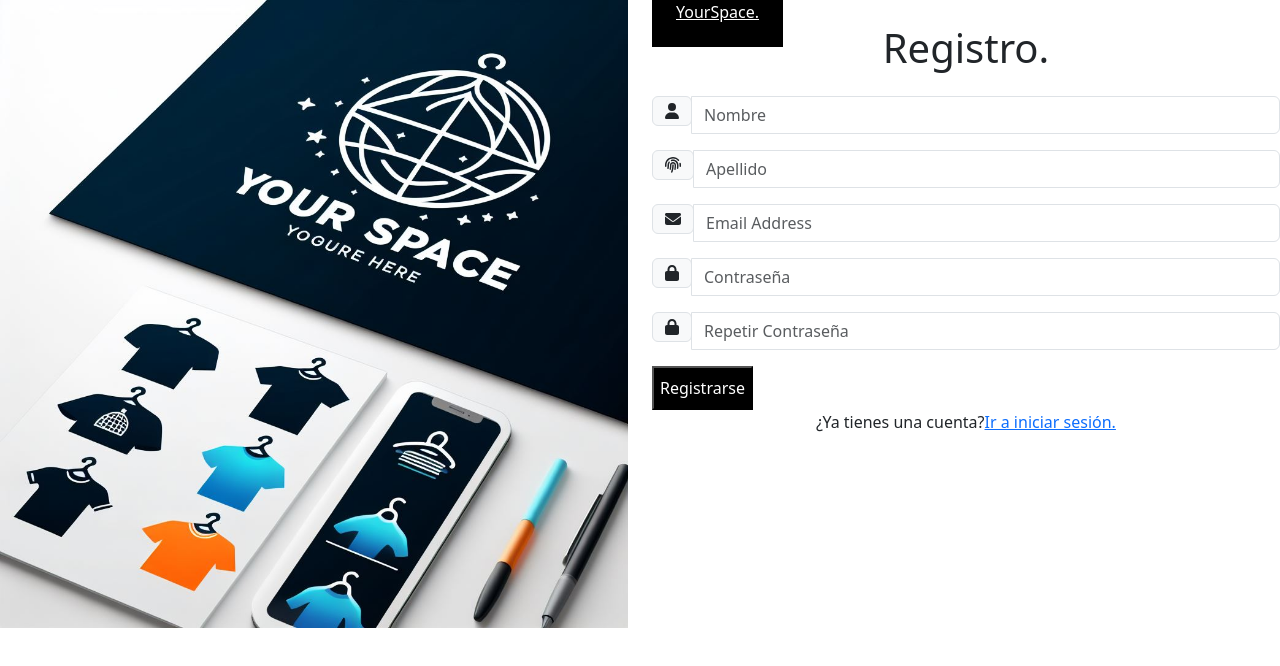
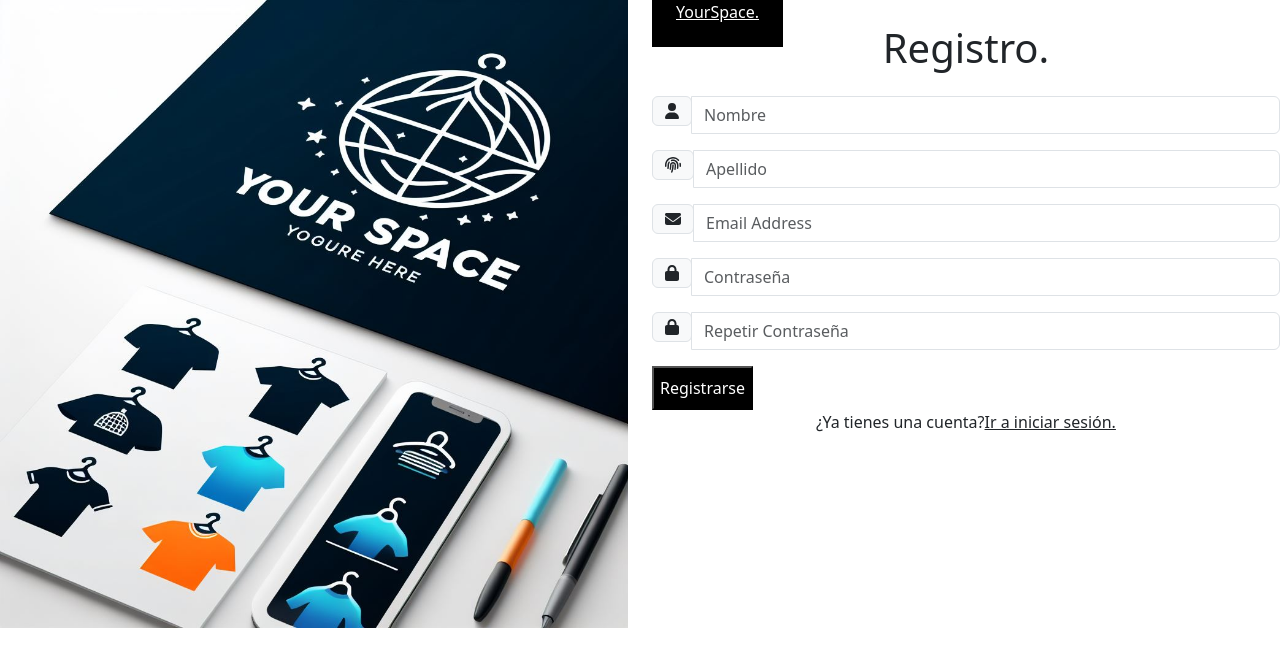
Before and after one commit to ORG-INA/Yourspace-app, a React (Vite) app: page /register in a window 1280 px wide. Shown: the top 666 px of the page. Built offline with nearby package versions, Linux system fonts and the light colour scheme; no server answers.

Commit message:
Update RegisterPage.jsx

```diff
--- a/src/pages/auth-pages/RegisterPage.jsx
+++ b/src/pages/auth-pages/RegisterPage.jsx
@@ -19,7 +19,7 @@
             <div className="pt-12 text-center">
               <p>
                 ¿Ya tienes una cuenta?
-                <Link to="/login" className="font-semibold underline ml-1">
+                <Link to="/login" className="text-dark">
                   Ir a iniciar sesión.
                 </Link>
               </p>
```
